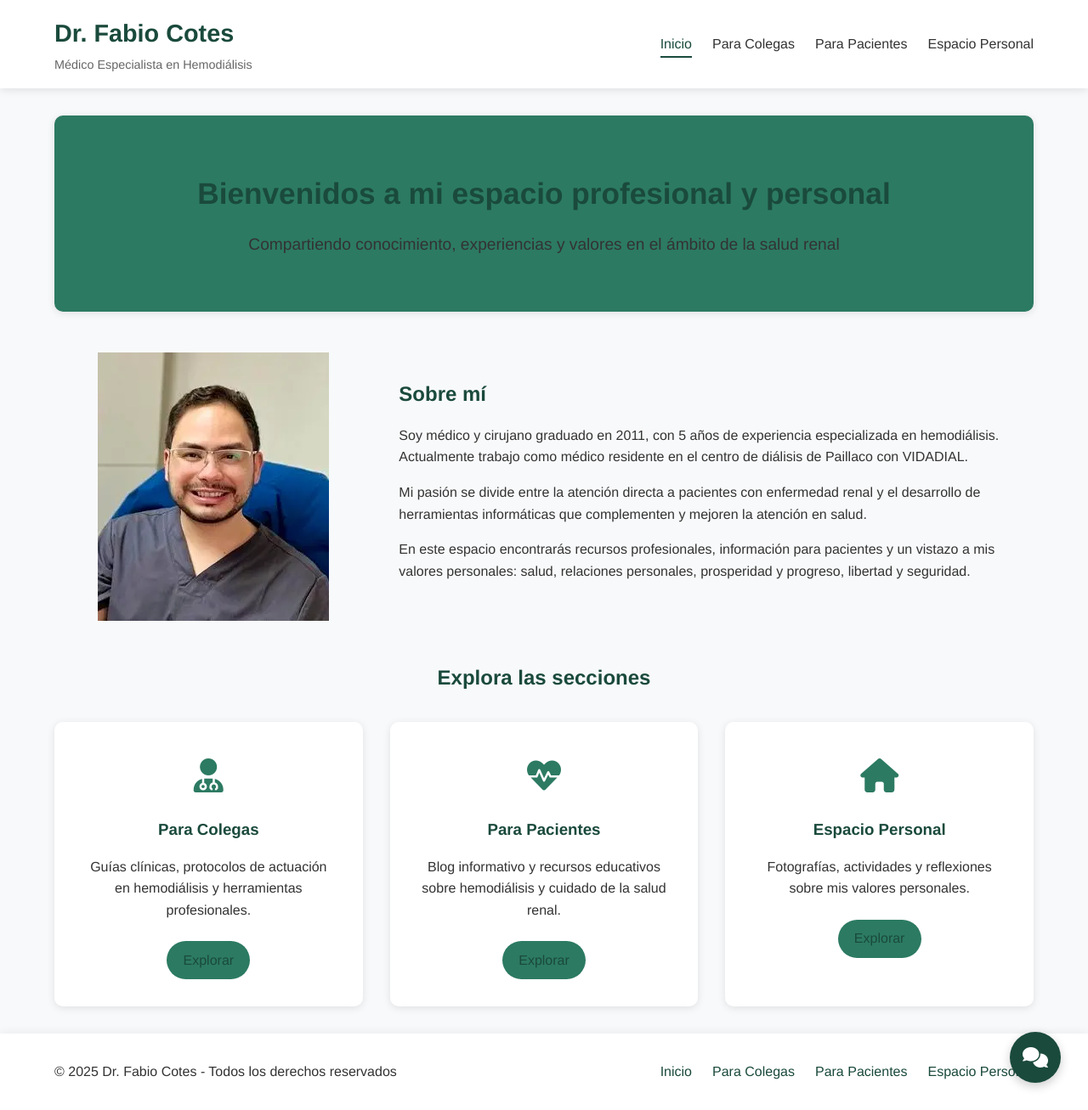
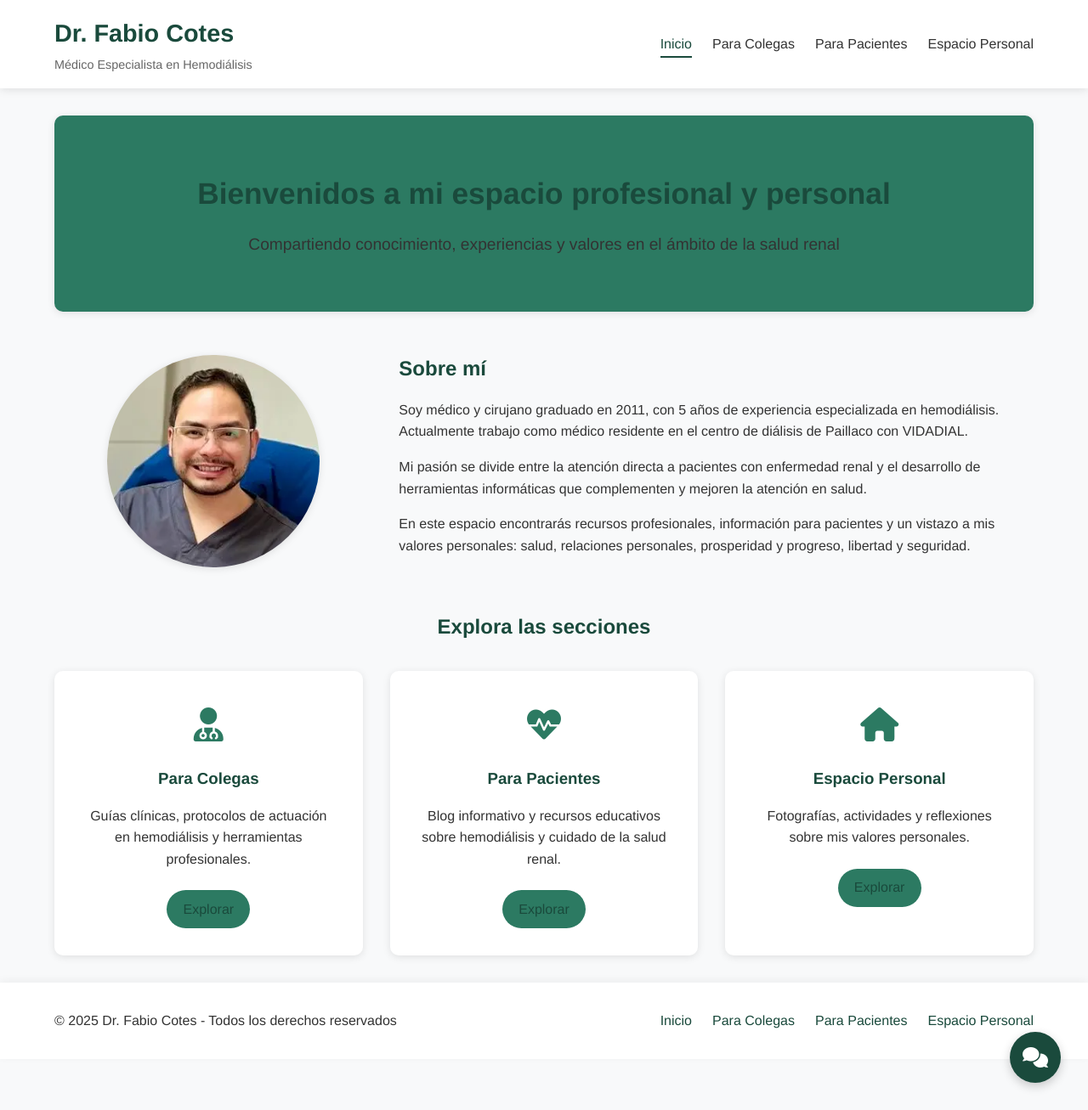
Before and after one commit to fabiocotesmd/fabiocotesmd.github.io, a Jekyll site: the page built from index.html, in a window 1280 px wide and 1307 px high. Shown: the whole window at 85% size. Built offline with Jekyll 4.4.1, drawn with Linux system fonts in a browser that asks for light colours.

Commit message:
On branch main  Your branch is up to date with 'origin/main'.
 Changes to be committed:
	modified:   assets/css/styles.css

```diff
--- a/assets/css/styles.css
+++ b/assets/css/styles.css
@@ -160,6 +160,13 @@ main {
     box-shadow: var(--shadow);
 }
 
+.profile-image {
+    width: 250px;
+    height: 250px;
+    border-radius: 50%;
+    object-fit: cover;
+    box-shadow: var(--shadow);
+}
 .about-text {
     flex: 2;
     min-width: 300px;
```
